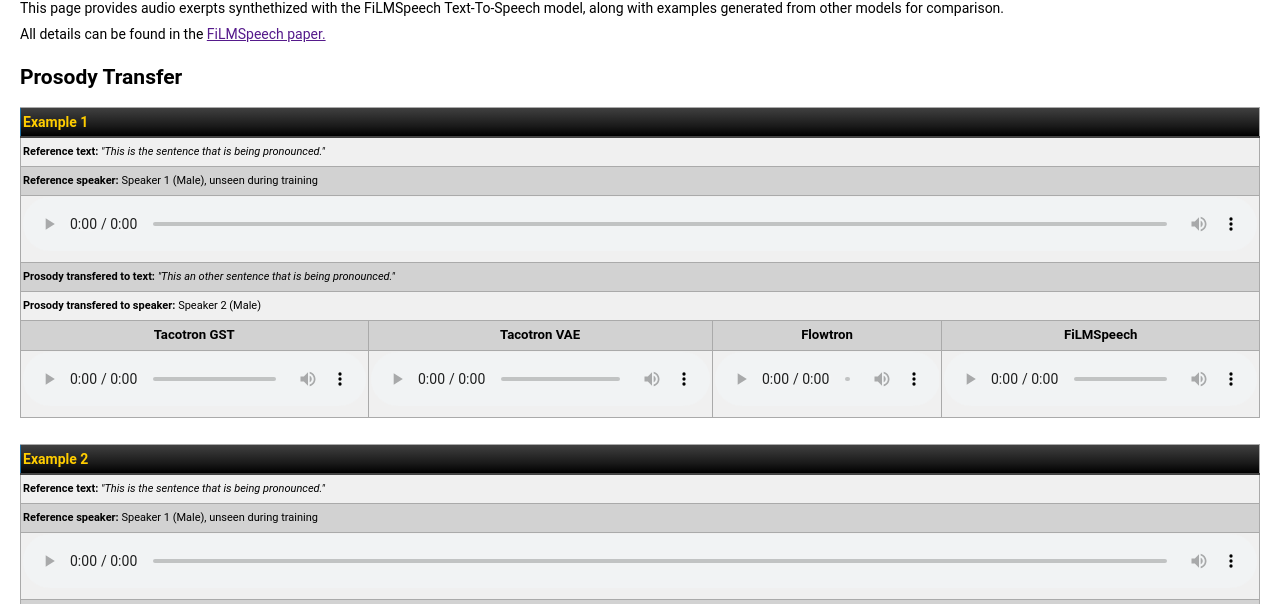
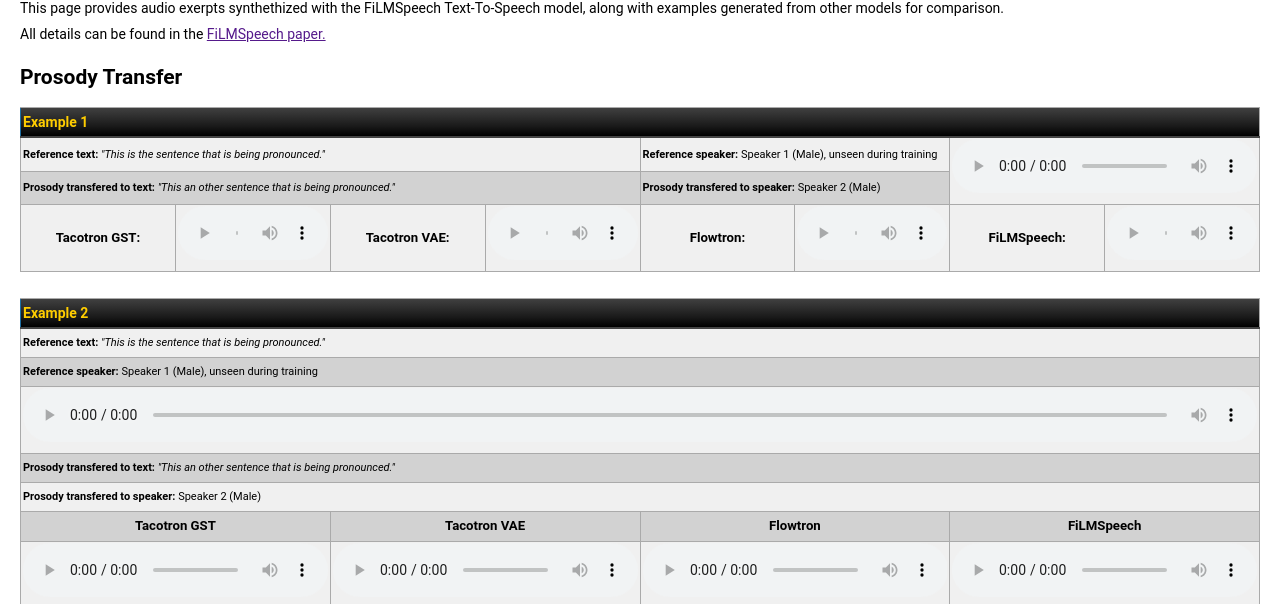
Before and after one commit to Hugo-S88/Hugo-S88.github.io, a plain HTML site: page index.html in a window 1280 px wide. Shown: the part 188-792 px from the top of the page. Drawn offline with Linux system fonts and the light colour scheme.

Commit message:
Update index.html

```diff
--- a/index.html
+++ b/index.html
@@ -103,11 +103,16 @@
 }
 
 audio{
-  width: 100%;
+  width: 100%
 }
 .models {
   font-weight: bold;
   text-align: center;
+  width: 12.5%
+
+}
+.refs {
+  width: 100%;
 }
 </style>
 </head>
@@ -139,19 +144,22 @@
 <table class="blueTable">
 <thead>
 <tr>
-<th colspan="4">Example 1</th>
+<th colspan="8">Example 1</th>
 </tr>
 </thead>
 <tbody>
-<tr><td colspan="4"><b>Reference text:</b> <i>"This is the sentence that is being pronounced."</i></td></tr>
-<tr><td colspan="4"><b>Reference speaker:</b> Speaker 1 (Male), unseen during training</td></tr>
-<tr><td colspan="4"><audio controls="controls"><source src="../audio/gt_recording_2/0000000009.mp3" autoplay=""></audio></td></tr>
-<tr><td colspan="4"><b>Prosody transfered to text:</b> <i>"This an other sentence that is being pronounced."</i></td></tr>
-<tr><td colspan="4"><b>Prosody transfered to speaker:</b> Speaker 2 (Male)</td></tr>
 <tr>
-<td class="models"><big>Tacotron GST</big></td><td class="models"><big>Tacotron VAE</big></td><td class="models"><big>Flowtron</big></td><td class="models"><big>FiLMSpeech</big></td></tr>
+<td colspan="4"><b>Reference text:</b> <i>"This is the sentence that is being pronounced."</i></td>
+<td colspan="2"><b>Reference speaker:</b> Speaker 1 (Male), unseen during training</td>
+<td rowspan="2" colspan="4"><audio controls="controls" class="refs"><source src="../audio/gt_recording_2/0000000009.mp3" autoplay=""></audio></td>
+</tr>
 <tr>
-<td><audio controls="controls"><source src="../audio/gt_recording_2/0000000009.mp3" autoplay=""></audio></td><td><audio controls="controls"><source src="../audio/gt_recording_2/0000000009.mp3" autoplay=""></audio></td><td><audio controls="controls"><source src="../audio/gt_recording_2/0000000009.mp3" autoplay=""></audio></td><td><audio controls="controls"><source src="../audio/gt_recording_2/0000000009.mp3" autoplay=""></audio></td></tr>
+<td colspan="4"><b>Prosody transfered to text:</b> <i>"This an other sentence that is being pronounced."</i></td>
+<td colspan="2"><b>Prosody transfered to speaker:</b> Speaker 2 (Male)</td>
+</tr>
+<tr>
+<td class="models"><big>Tacotron GST:</big></td><td class="models"><audio controls="controls"><source src="../audio/gt_recording_2/0000000009.mp3" autoplay=""></audio></td><td class="models"><big>Tacotron VAE:</big></td><td class="models"><audio controls="controls"><source src="../audio/gt_recording_2/0000000009.mp3" autoplay=""></audio></td><td class="models"><big>Flowtron:</big></td><td class="models"><audio controls="controls"><source src="../audio/gt_recording_2/0000000009.mp3" autoplay=""></audio></td><td class="models"><big>FiLMSpeech:</big></td><td class="models"><audio controls="controls"><source src="../audio/gt_recording_2/0000000009.mp3" autoplay=""></audio></td>
+</tr>
 </tbody>
 </table>
 <br/>
```
